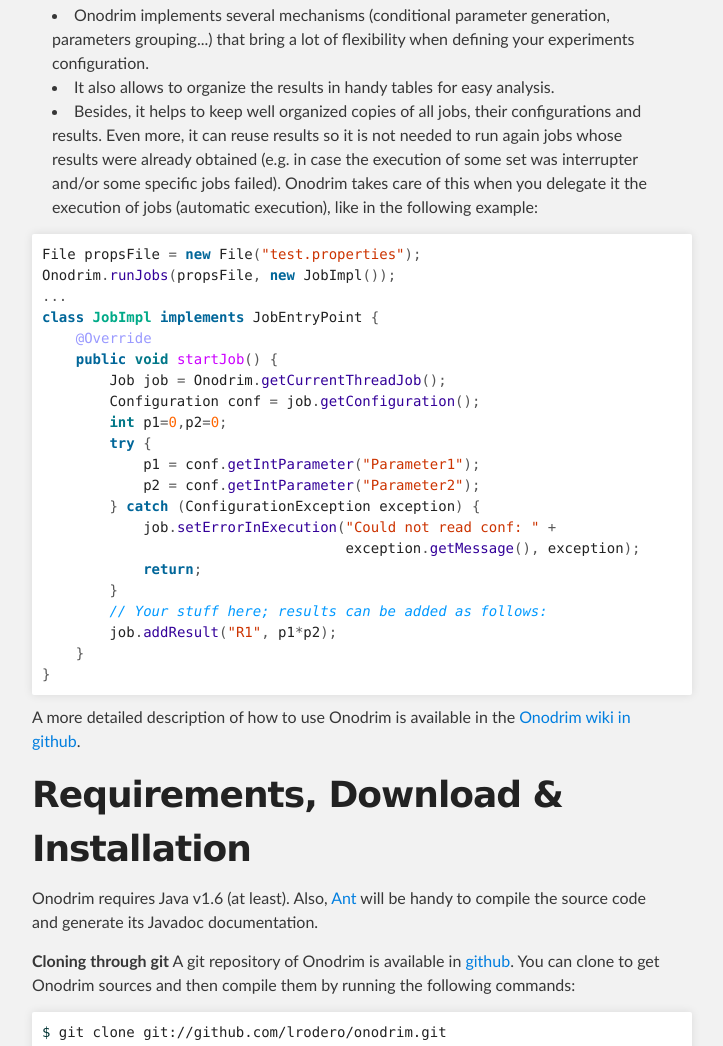
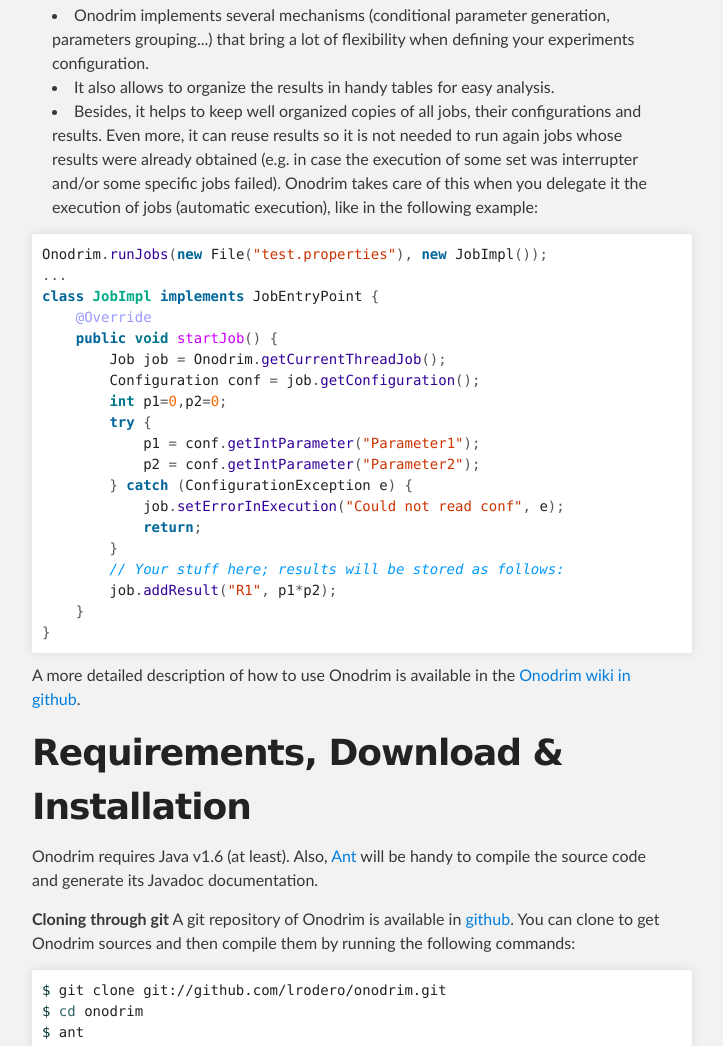
Before and after one commit to lrodero/onodrim, a plain HTML site: page index.html in a window 1280 px wide. Shown: the part 1836-2882 px from the top of the page, without its empty margins (288-1011 px from the left). Drawn offline with Linux system fonts and the light colour scheme.

```diff
--- a/index.html
+++ b/index.html
@@ -89,8 +89,7 @@
 <li>Onodrim implements several mechanisms (conditional parameter generation, parameters grouping...) that bring a lot of flexibility when defining your experiments configuration.</li>
 <li>It also allows to organize the results in handy tables for easy analysis.</li>
 <li>Besides, it helps to keep well organized copies of all jobs, their configurations and results. Even more, it can reuse results so it is not needed to run again jobs whose results were already obtained (e.g. in case the execution of some set was interrupter and/or some specific jobs failed). Onodrim takes care of this when you delegate it the execution of jobs (automatic execution), like in the following example:</li>
-</ul><div class="highlight"><pre><span class="n">File</span> <span class="n">propsFile</span> <span class="o">=</span> <span class="k">new</span> <span class="n">File</span><span class="o">(</span><span class="s">"test.properties"</span><span class="o">);</span>
-<span class="n">Onodrim</span><span class="o">.</span><span class="na">runJobs</span><span class="o">(</span><span class="n">propsFile</span><span class="o">,</span> <span class="k">new</span> <span class="n">JobImpl</span><span class="o">());</span>
+</ul><div class="highlight"><pre><span class="n">Onodrim</span><span class="o">.</span><span class="na">runJobs</span><span class="o">(</span><span class="k">new</span> <span class="n">File</span><span class="o">(</span><span class="s">"test.properties"</span><span class="o">),</span> <span class="k">new</span> <span class="n">JobImpl</span><span class="o">());</span>
 <span class="o">...</span>
 <span class="kd">class</span> <span class="nc">JobImpl</span> <span class="kd">implements</span> <span class="n">JobEntryPoint</span> <span class="o">{</span>
     <span class="nd">@Override</span>
@@ -101,12 +100,11 @@
         <span class="k">try</span> <span class="o">{</span>
             <span class="n">p1</span> <span class="o">=</span> <span class="n">conf</span><span class="o">.</span><span class="na">getIntParameter</span><span class="o">(</span><span class="s">"Parameter1"</span><span class="o">);</span>
             <span class="n">p2</span> <span class="o">=</span> <span class="n">conf</span><span class="o">.</span><span class="na">getIntParameter</span><span class="o">(</span><span class="s">"Parameter2"</span><span class="o">);</span>
-        <span class="o">}</span> <span class="k">catch</span> <span class="o">(</span><span class="n">ConfigurationException</span> <span class="n">exception</span><span class="o">)</span> <span class="o">{</span>
-            <span class="n">job</span><span class="o">.</span><span class="na">setErrorInExecution</span><span class="o">(</span><span class="s">"Could not read conf: "</span> <span class="o">+</span>
-                                    <span class="n">exception</span><span class="o">.</span><span class="na">getMessage</span><span class="o">(),</span> <span class="n">exception</span><span class="o">);</span>
+        <span class="o">}</span> <span class="k">catch</span> <span class="o">(</span><span class="n">ConfigurationException</span> <span class="n">e</span><span class="o">)</span> <span class="o">{</span>
+            <span class="n">job</span><span class="o">.</span><span class="na">setErrorInExecution</span><span class="o">(</span><span class="s">"Could not read conf"</span><span class="o">,</span> <span class="n">e</span><span class="o">);</span>
             <span class="k">return</span><span class="o">;</span>
         <span class="o">}</span>
-        <span class="c1">// Your stuff here; results can be added as follows:</span>
+        <span class="c1">// Your stuff here; results will be stored as follows:</span>
         <span class="n">job</span><span class="o">.</span><span class="na">addResult</span><span class="o">(</span><span class="s">"R1"</span><span class="o">,</span> <span class="n">p1</span><span class="o">*</span><span class="n">p2</span><span class="o">);</span>
     <span class="o">}</span>
 <span class="o">}</span>
```
Also changed, not shown: params.json (+1 -1 lines).
